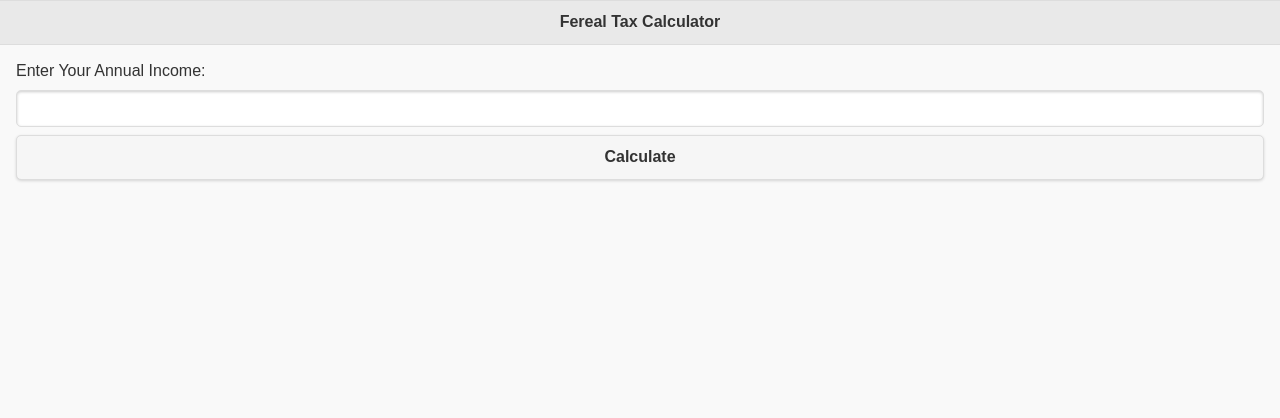
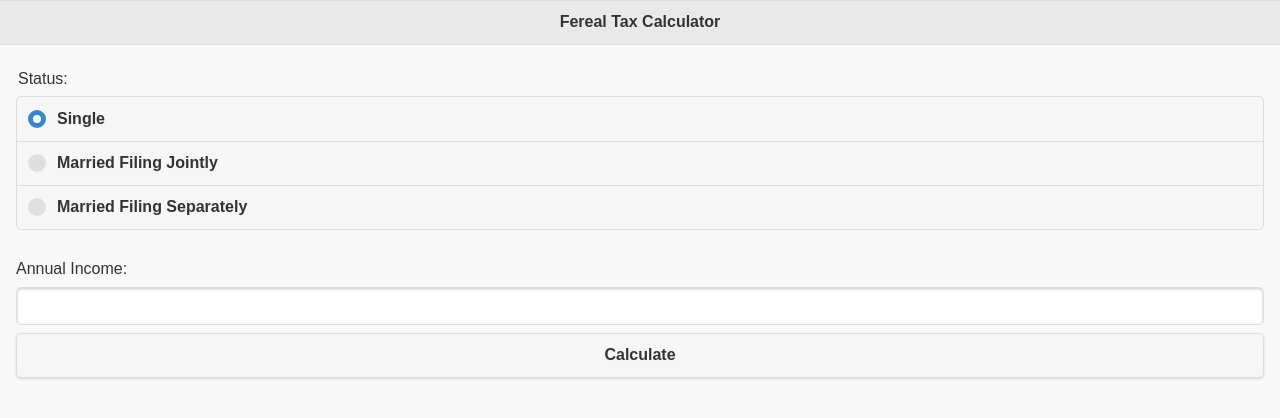
Before and after one commit to hainguyenau/Tax_app, a plain HTML site: page Tax/index.html in a window 1280 px wide. Drawn offline with Linux system fonts and the light colour scheme.

Commit message:
update app

```diff
--- a/Tax/index.html
+++ b/Tax/index.html
@@ -17,11 +17,36 @@
 				</div>
 
 				<div data-role="main" class="ui-content">
-					<label for="Income">Enter Your Annual Income:</label>
-					<input id="Income" type="number" />
-					<button id="btnCalc">Calculate</button>
+					<form>
+						<fieldset data-role="controlgroup">
+							<legend>Status:</legend>
+							<input type="radio" name="radio-choice-v-2" id="radio-choice-v-2a" value="on" checked="checked">
+							<label for="radio-choice-v-2a">Single</label>
+							<input type="radio" name="radio-choice-v-2" id="radio-choice-v-2b" value="off">
+							<label for="radio-choice-v-2b">Married Filing Jointly</label>
+							<input type="radio" name="radio-choice-v-2" id="radio-choice-v-2c" value="other">
+							<label for="radio-choice-v-2c">Married Filing Separately</label>
+						</fieldset>
+					</form>
+					<br>
+					<label for="Income">Annual Income:</label>
+						<input id="Income" type="number" />
+						<button id="btnCalc">Calculate</button>
+						<!-- <div id="Result" data-rel="dialog"></div> -->
+				</div>
+			</div>
+
+
+			<div data-role="dialog" id="dialog">
+				<div data-role="header">
+					<h1>Result</h1>
+				</div>
+				<div data-role="main" class="ui-content">
 					<div id="Result"></div>
 				</div>
 			</div>
+
+
+
     </body>
 </html>
```
